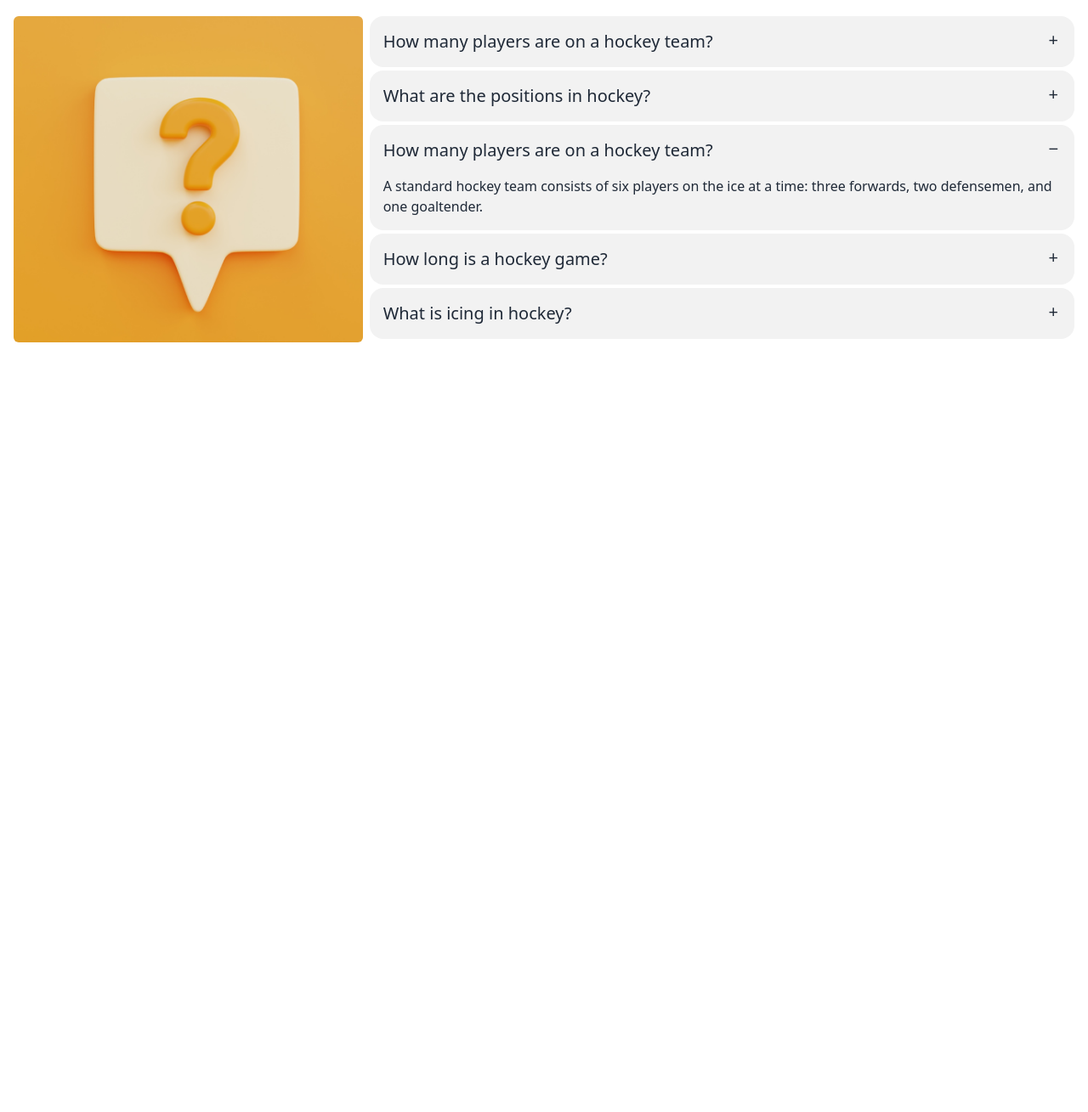
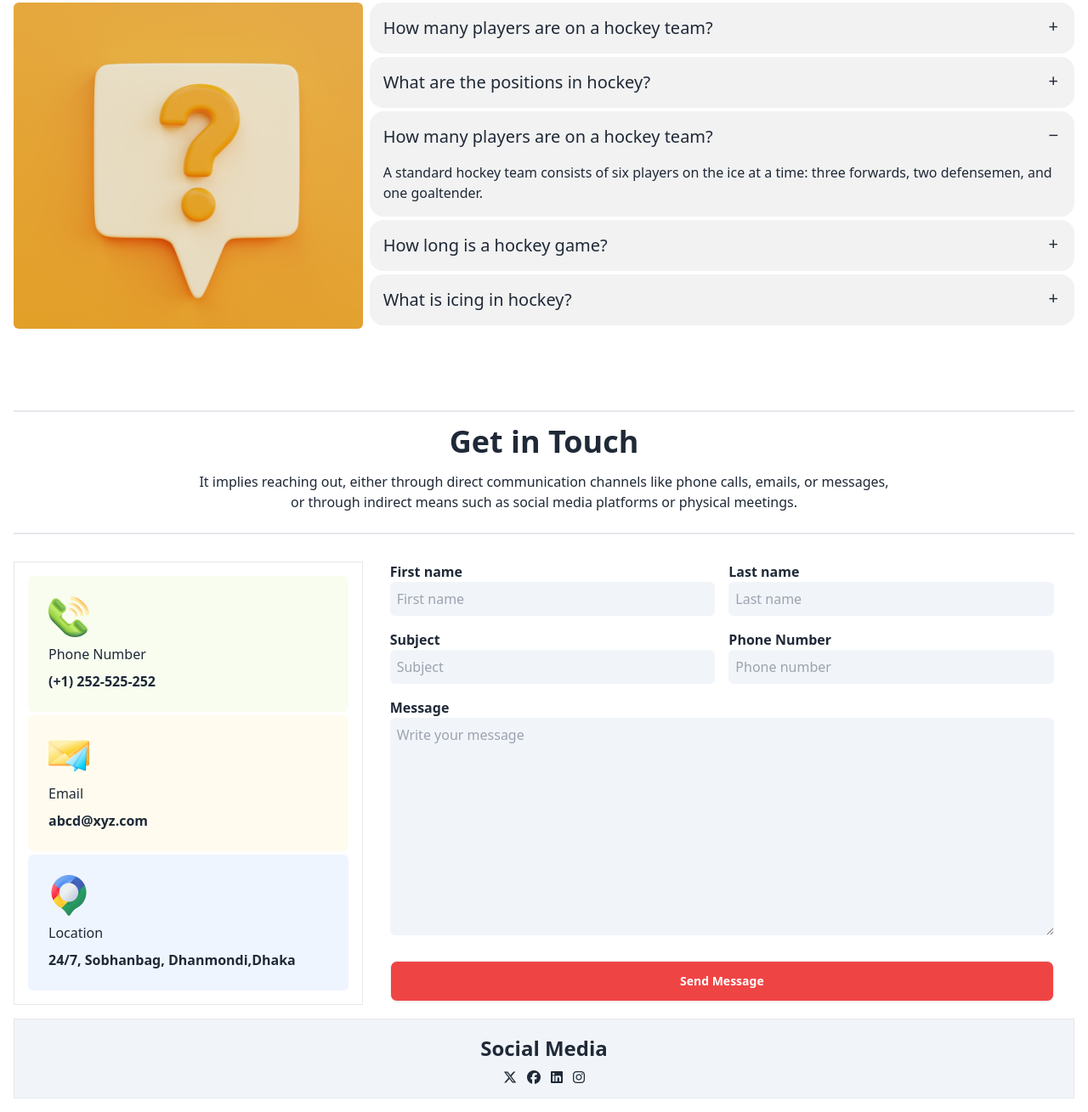
Before and after one commit to merndeveloperdhk/hockeyplay, a plain HTML site: page index.html in a window 1280 px wide. Shown: the part 2853-4162 px from the top of the page at 85% size. Before the commit the page ends 3272 px from the top, so only its background shows below. Drawn offline with nearby package versions, Linux system fonts and the light colour scheme; files whose address does not match are found by name.

Commit message:
get in touch

```diff
--- a/index.html
+++ b/index.html
@@ -365,7 +365,7 @@
     </section>
     <!-- Our new products end -->
     <!-- Client question start -->
-    <section class="mt-8 p-4">
+    <section class="mt-4 p-4">
         <div class="text-center border-y-2 w-full mx-auto py-2 my-8">
             <div class="w-full md:w-2/3 mx-auto px-2">
                 <h1 class="text-[22px] mb-2 md:text-[36px] font-bold">Frequently ask question's</h1>
@@ -375,8 +375,8 @@
         </div>
         <!-- accordian -->
         <div class="grid grid-cols-1 lg:grid-cols-3 gap-2 ">
-            <div class="h-96">
-                <img class="max-h-[100%] w-full object-cover rounded-md" src="./Images/11.png" alt="">
+            <div class="h-96 ">
+                <img class="max-h-[100%] w-full object-cover rounded-md " src="./Images/11.png" alt="">
             </div>
             <div class=" col-span-2 h-96 ">
                 <div class="collapse collapse-plus bg-base-200 mb-1">
@@ -430,6 +430,80 @@
         </div>
     </section>
     <!-- Client question end -->
+    <!-- Get in touch start -->
+    <section class="mt-8 p-4">
+        <div class="text-center border-y-2 w-full mx-auto py-2 my-8">
+            <div class="w-full md:w-2/3 mx-auto px-2 pb-4">
+                <h1 class="text-[22px] mb-2 md:text-[36px] font-bold">Get in Touch</h1>
+                <p>
+                    It implies reaching out, either through direct communication channels like phone calls, emails, or messages, or through indirect means such as social media platforms or physical meetings. </p>
+            </div>
+        </div>
+        <!-- get in touch forms -->
+        <div class="grid grid-cols-1 lg:grid-cols-3 gap-2 ">
+            <div class="p-4 border">
+                <div class="bg-[#f8fdf0] p-6 rounded-md mb-1">
+                    <img src="./Images/Group 1171275317.png" alt="">
+                    <h1 class="my-2">Phone Number</h1>
+                    <h1 class="font-bold">(+1) 252-525-252</h1>
+                </div>
+                <div class="bg-[#fffcef] p-6 rounded-md mb-1">
+                    <img src="./Images/Group 1171275318.png" alt="">
+                    <h1 class="my-2">Email</h1>
+                    <h1 class="font-bold">abcd@xyz.com</h1>
+                </div>
+                <div class="bg-[#eff5fe] p-6 rounded-md">
+                    <img src="./Images/Group 1171275321.png" alt="">
+                    <h1 class="my-2">Location</h1>
+                    <h1 class="font-bold">24/7, Sobhanbag, Dhanmondi,Dhaka</h1>
+                </div>
+
+            </div>
+            <div class="col-span-2 px-6">
+                <div class="grid grid-cols-6 gap-4 col-span-full lg:col-span-3">
+                    <div class="col-span-full sm:col-span-3">
+                        <label class=" font-bold ">First name</label>
+                        <input type="text" placeholder="First name" class="w-full p-2 rounded-md bg-slate-100">
+                    </div>
+                    <div class="col-span-full sm:col-span-3">
+                        <label class="font-bold">Last name</label>
+                        <input  type="text" placeholder="Last name" class="w-full p-2 rounded-md bg-slate-100">
+                    </div>
+                </div>
+                <div class="grid grid-cols-6 gap-4 col-span-full lg:col-span-3 mt-4">
+                    <div class="col-span-full sm:col-span-3">
+                        <label class=" font-bold ">Subject</label>
+                        <input type="text" placeholder="Subject" class="w-full p-2 rounded-md bg-slate-100">
+                    </div>
+                    <div class="col-span-full sm:col-span-3">
+                        <label class="font-bold">Phone Number</label>
+                        <input  type="text" placeholder="Phone number" class="w-full p-2 rounded-md bg-slate-100">
+                    </div>
+                </div>
+                <div class="col-span-full sm:col-span-3 mt-4">
+                    <label class="font-bold">Message</label>
+                    <textarea placeholder="Write your message" class="w-full p-2 rounded-md bg-slate-100" cols="30" rows="10"></textarea>
+                    <input  type="text"  >
+                </div>
+                <input type="button" value="Send Message" class="btn w-full bg-red-500 text-white hover:bg-red-600">
+            </div>
+
+        </div>
+        <!-- Social media -->
+        <div class="md:mx-0 mx-6">
+           <div class="border p-4 bg-slate-100 mt-4  flex flex-col items-center justify-center">
+            <h1 class="text-[24px] font-bold mb-2 text-center">Social Media</h1>
+            <div class="flex gap-3 justify-center">
+                <i class="fa-brands fa-x-twitter"></i>
+                <i class="fa-brands fa-facebook"></i>
+                <i class="fa-brands fa-linkedin"></i>
+                <i class="fa-brands fa-instagram"></i>
+            </div>
+           </div>
+
+        </div>
+    </section>
+    <!-- Get in touch end -->
 </body>
 
 </html>
```
